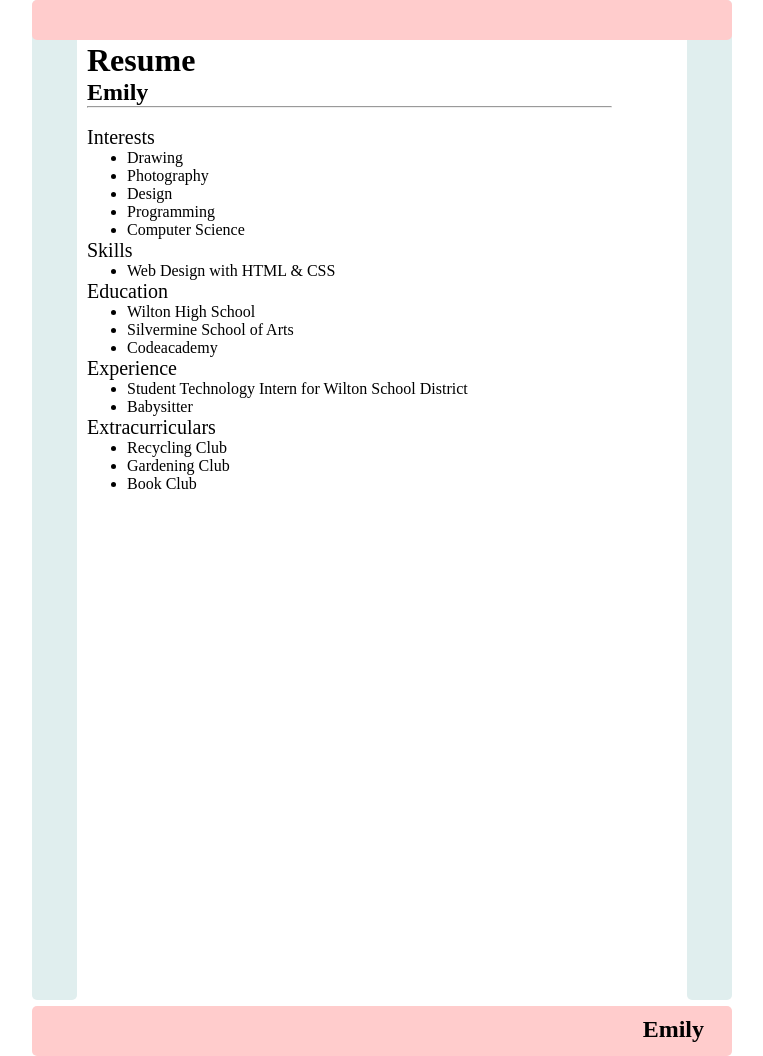
After one commit to Abdunazarov/MyCareer, a Django app: template mainAPI/templates/mainAPI/resume_pdf.html in a window 1280 px wide. The commit adds this page. Shown: the whole page, without its empty margins (258-1021 px from the left). Run offline with Django 4.2, Linux system fonts and the light colour scheme; the template is opened without the code that fills it, so the values that code supplies are empty.

Commit message:
resume pdf

```diff
--- a/mainAPI/templates/mainAPI/contact.html
+++ b/mainAPI/templates/mainAPI/contact.html
@@ -1,5 +1,6 @@
+{% load static %}
+
 <link rel="stylesheet" href="https://cdn.jsdelivr.net/npm/bootstrap@5.1.3/dist/css/bootstrap.min.css" integrity="sha384-1BmE4kWBq78iYhFldvKuhfTAU6auU8tT94WrHftjDbrCEXSU1oBoqyl2QvZ6jIW3" crossorigin="anonymous">
-
 <script src="https://cdn.jsdelivr.net/npm/bootstrap@5.1.3/dist/js/bootstrap.min.js" integrity="sha384-QJHtvGhmr9XOIpI6YVutG+2QOK9T+ZnN4kzFN1RtK3zEFEIsxhlmWl5/YESvpZ13" crossorigin="anonymous"></script>
 
 
--- /dev/null
+++ b/mainAPI/templates/mainAPI/resume_pdf.html
@@ -0,0 +1,159 @@
+{% load static %}
+<!DOCTYPE html PUBLIC "-//W3C//DTD XHTML 1.0 Strict//EN" "http://www.w3.org/TR/xhtml1/DTD/xhtml1-strict.dtd">
+<html>
+<head>
+
+	<title>Jonathan Doe | Web Designer, Director | name@yourdomain.com</title>
+	<meta http-equiv="content-type" content="text/html; charset=utf-8" />
+
+	<meta name="keywords" content="" />
+	<meta name="description" content="" />
+
+	<!-- <link rel="stylesheet" type="text/css" href="http://yui.yahooapis.com/2.7.0/build/reset-fonts-grids/reset-fonts-grids.css" media="all" />  -->
+
+</head>
+
+<style type="text/css">
+	* {
+		max-width: 700px;
+		margin: auto;
+	  }
+
+
+	  /*body {
+		  min-width: 500px;
+	  }*/
+
+	  div {
+		border-radius: 5px;
+	  }
+
+	  #header {
+		height: 40px;
+		width: 100%;
+		background-color: #ffcccc;
+		position: fixed;
+		z-index: 1;
+	  }
+
+	  #title {
+		margin-left: 3%;
+	  }
+
+	  #footer {
+		height: 50px;
+		width: 100%;
+		background-color: #ffcccc;
+		clear: both;
+		position: relative;
+	  }
+
+	  .left {
+		height: 1000px;
+		width: 45px;
+		background-color: #e0eeee;
+		float: left;
+		position: fixed;
+	  }
+
+	  .right {
+		height: 1000px;
+		width: 45px;
+		background-color: #e0eeee;
+		float: right;
+		position: inherit;
+	  }
+
+	  .stuff {
+		display: inline-block;
+		margin-top: 6px;
+		margin-left: 55px;
+		width: 75%;
+		height: 1000px;
+	  }
+
+	  p,
+	  li {
+		font-family: 'Cormorant Garamond';
+	  }
+
+	  .head {
+		font-size: 20px;
+	  }
+
+	  #name {
+		font-family: Sacramento;
+		float: right;
+		margin-top: 10px;
+		margin-right: 4%;
+	  }
+
+	  a {
+		color: black;
+		text-decoration: none;
+	  }
+
+	  @media only screen and (max-width: 430px) {
+		.left,
+		.right {
+		  display: none;
+		}
+		.stuff {
+		  width: 100%;
+		  margin-left: 10px;
+		}
+	  }
+</style>
+
+
+<body>
+
+	<div id="header"></div>
+	<div class="left"></div>
+	<div class="stuff">
+	  <br><br>
+	  <h1>Resume</h1>
+	  <h2>Emily</h2>
+	  <hr />
+	  <br>
+	  <p class="head">Interests</p>
+	  <ul>
+		<li>Drawing</li>
+		<li>Photography</li>
+		<li>Design</li>
+		<li>Programming</li>
+		<li>Computer Science</li>
+	  </ul>
+	  <p class="head">Skills</p>
+	  <ul>
+		<li>Web Design with HTML & CSS</li>
+	  </ul>
+	  <p class="head">Education</p>
+	  <ul>
+		<a href="http://www.wiltonhighschool.org/pages/Wilton_High_School">
+		  <li>Wilton High School</li>
+		</a>
+		<!--Link-->
+		<a href="https://www.silvermineart.org/">
+		  <li>Silvermine School of Arts</li>
+		</a>
+		<li>Codeacademy</li>
+	  </ul>
+	  <p class="head">Experience</p>
+	  <ul>
+		<li>Student Technology Intern for Wilton School District</li>
+		<li>Babysitter</li>
+	  </ul>
+	  <p class="head">Extracurriculars</p>
+	  <ul>
+		<li>Recycling Club</li>
+		<li>Gardening Club</li>
+		<li>Book Club</li>
+	  </ul>
+	</div>
+	<div class="right"></div>
+	<div id="footer">
+	  <h2 id="name">Emily</h2></div>
+
+
+</body>
--- a/mainAPI/urls.py
+++ b/mainAPI/urls.py
@@ -1,3 +1,4 @@
+from unicodedata import name
 from django.urls import path, include
 from rest_framework import routers
 from .views import *
@@ -12,8 +13,10 @@ router.register('JobPost', JobPostViewset)
 router.register('AddingCompany', AddingCompanyViewset)
 
 
+
 urlpatterns = [
     path('', include(router.urls)),
     path("contact/", contact, name="contact"),
+    path('pdf/', GeneratePDF.as_view(), name='pdf')
 
 ]
```
Also changed, not shown: mainAPI/models.py (+7 -0 lines), mainAPI/utils.py (added, +14 -0 lines), mainAPI/views.py (+42 -1 lines), mycareer_root/settings.py (+7 -4 lines), db.sqlite3, mainAPI/migrations/0005_pdf.py (added).
